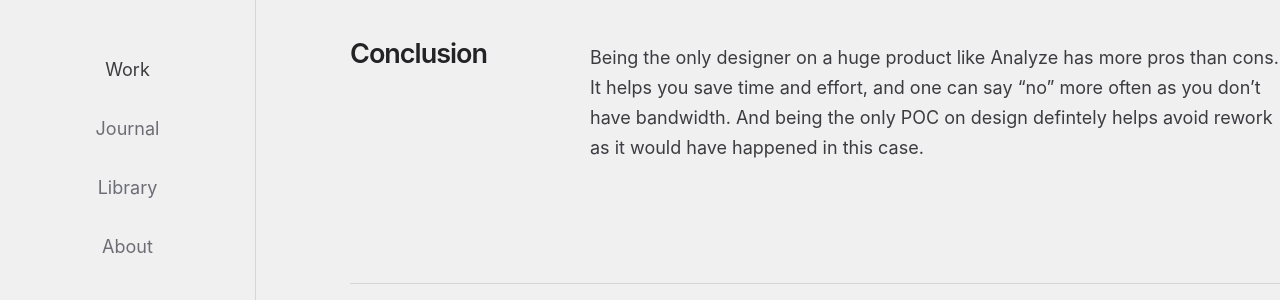
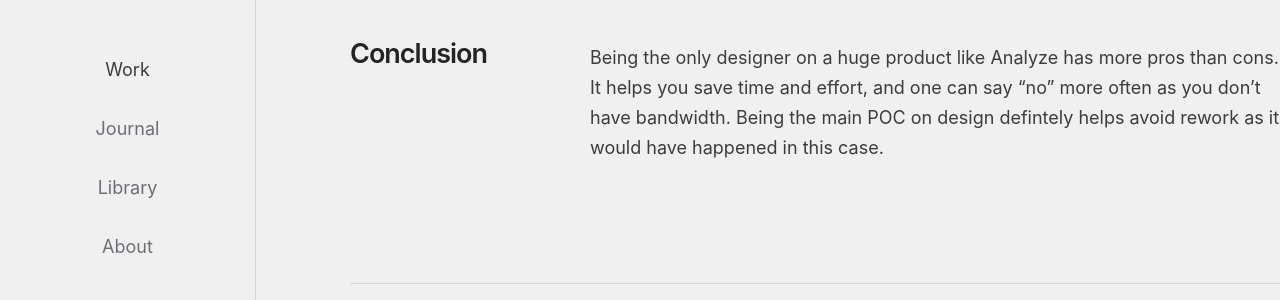
Before and after one commit to harjotgrewal/amrindersandhu, a Jekyll site: the page built from case-study-qas.html, in a window 1280 px wide and 900 px high, scrolled down 10909 px. Shown: the part 213-513 px from the top of the window. Built offline with Jekyll 4.4.1, drawn with Linux system fonts in a browser that asks for light colours.

Commit message:
[U][HTML] QAS copy change

```diff
--- a/case-study-qas.html
+++ b/case-study-qas.html
@@ -330,7 +330,7 @@ page-description:
     <section>
         <h2 class="l-span_2">Conclusion</h2>
 
-        <p class="l-span_6">Being the only designer on a huge product like Analyze has more pros than cons. It helps you save time and effort, and one can say “no” more often as you don’t have bandwidth. And being the only POC on design defintely helps avoid rework as it would have happened in this case.</p>
+        <p class="l-span_6">Being the only designer on a huge product like Analyze has more pros than cons. It helps you save time and effort, and one can say “no” more often as you don’t have bandwidth. Being the main POC on design defintely helps avoid rework as it would have happened in this case.</p>
     </section>
 
 
```
Also changed, not shown: _data/work.yml (+9 -0 lines), 1 other file.
